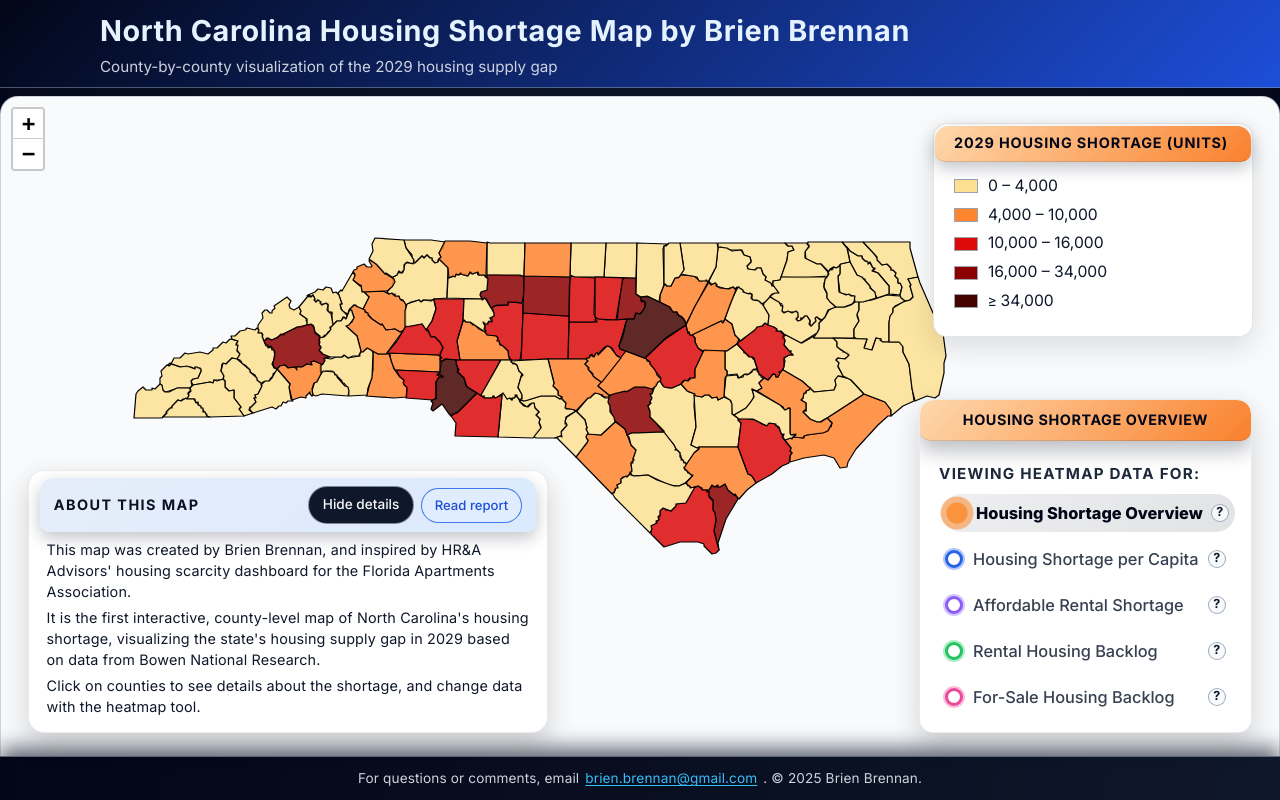
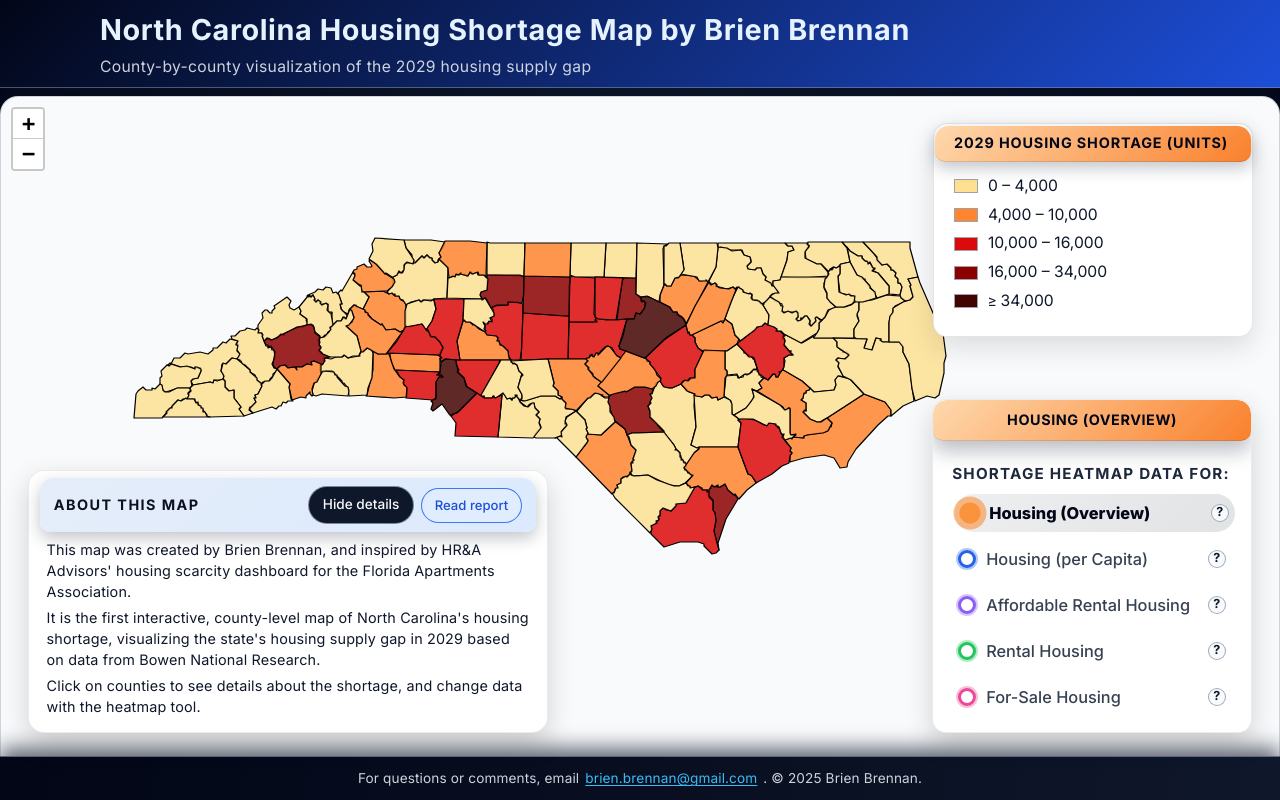
Before and after one commit to Brennan919/nc-housing-map, a Next.js app: page / in a window 1280 px wide. Built offline with nearby package versions, Linux system fonts and the light colour scheme.

Commit message:
Changed Legend and Lens Selector Wording

```diff
--- a/app/NcMap.js
+++ b/app/NcMap.js
@@ -14,35 +14,37 @@ const LENS_CONFIG = {
   // Housing Shortage Overview: 0–4k, 4,001–10k, 10,001–16k, 16,001–34k, 34,001+
 overview: {
   id: "overview",
-    shortLabel: "Housing Shortage Overview",
+  shortLabel: "Housing (Overview)",
   metricKey: "housing_shortage",
   legendTitle: "2029 housing shortage (units)",
   breaks: [4000, 10000, 16000, 34000],
 },
 
-  // Housing Shortage per Capita: 0–45, 45.1–57.5, 57.6–70, 70.1–82.5, 82.6+
+// Housing Shortage per Capita: 0–45, ...
 per_capita: {
   id: "per_capita",
-    shortLabel: "Housing Shortage per Capita",
+  shortLabel: "Housing (per Capita)",
   metricKey: "shortage_per_1000_2029",
-    legendTitle: "Shortage per 1,000 people (2029)",
+  legendTitle: "2029 shortage per 1,000 people (units)",
   breaks: [45, 57.5, 70, 82.5],
 },
 
-  // Affordable Rental Unit Shortage
-  // You specified 0–0.3, 0.301–0.41, 0.411–0.52, 0.521–0.65, 0.651+
-  // Data is converted to percent (x100), so breaks are 30, 41, 52, 65
+// Affordable Rental Housing
+// You specified 0–0.3, ...
 affordable_rental: {
   id: "affordable_rental",
-    shortLabel: "Affordable Rental Shortage",
+  shortLabel: "Affordable Rental Housing",
   metricKey: "percent_rental_units_50_ami",
-    // shorter single-line fallback if ever needed
-    legendTitle: "Percent of rental shortage needed by households making ≤50% of AMI",
-    // 👇 explicit multi-line title for the Leaflet legend
+
+  // Legend header for this lens
+  legendTitle: "% of 2029 rental shortage needed by low-income households",
+
+  // Optional multi-line version (not currently used, but kept for clarity)
   legendTitleLines: [
-      "Shortage of rental units",
-      "affordable at ≤50% AMI (percent, 2029)",
+    "% of 2029 rental shortage",
+    "needed by low-income households",
   ],
+
   breaks: [30, 41, 52, 65],
 },
 
@@ -52,21 +54,19 @@ const LENS_CONFIG = {
   // In percent, that’s 5–10, 10.1–15, 15.1–20, 20.1–25, 25.1+
   rental_backlog: {
   id: "rental_backlog",
-    shortLabel: "Rental Housing Backlog",
+  shortLabel: "Rental Housing",
   metricKey: "rental_gap_to_units_ratio",
-    legendTitle: "Rental shortage as % of rental stock (percent, 2029)",
+  legendTitle: "Rental shortage as % of 2029 rental stock",
   breaks: [10, 15, 20, 25],
 },
 
 // For-Sale Housing Backlog
-  // You specified 0–0.10, 0.101–0.130, 0.131–0.160, 0.161–0.190, 0.191+
-  // In percent, that’s 0–10, 10.1–13, 13.1–16, 16.1–19, 19.1+
+// ...
 forsale_backlog: {
   id: "forsale_backlog",
-    shortLabel: "For-Sale Housing Backlog",
+  shortLabel: "For-Sale Housing",
   metricKey: "for_sale_gap_to_units_ratio",
-    legendTitle:
-      "For-sale shortage as % of for-sale stock (percent, 2029)",
+  legendTitle: "For-sale shortage as % of 2029 for-sale stock",
   breaks: [10, 13, 16, 19],
 },
 };
@@ -193,7 +193,7 @@ function getPaletteColor(lensId, classIndex) {
 
   // Rental Housing Backlog: greens
   const rentalBacklogPalette = [
-    "#dcffe7ff",
+    "#e4ffedff",
     "#80eb95ff",
     "#13c236ff",
     "#006c17ff",
@@ -562,7 +562,7 @@ function LensSelector({ activeLensId, setActiveLensId }) {
 
       {/* Inner content of the panel */}
       <div className="lens-card-inner">
-        <div className="lens-card-title">Viewing heatmap data for:</div>
+  <div className="lens-card-title">Shortage heatmap data for:</div>
   <div className="lens-options">
           {LENS_ORDER.map((id) => {
             const cfg = LENS_CONFIG[id];
--- a/app/globals.css
+++ b/app/globals.css
@@ -117,13 +117,18 @@ body {
   font-weight: 700;
   letter-spacing: 0.02em;
   color: #e5f2ff;
+  font-family: "Inter", "Segoe UI", system-ui, -apple-system, BlinkMacSystemFont,
+    sans-serif;
 }
 
 .site-subtitle {
   margin: 0;
-  font-size: 0.95rem;
+  font-size: 0.98rem;
   font-weight: 400;
+  letter-spacing: 0.02em;
   color: rgba(226, 232, 240, 0.9);
+  font-family: "Inter", "Segoe UI", system-ui, -apple-system, BlinkMacSystemFont,
+    sans-serif;
 }
 
 /* About toggle button */
```
Lines whose indentation alone changed are shown as unchanged.
